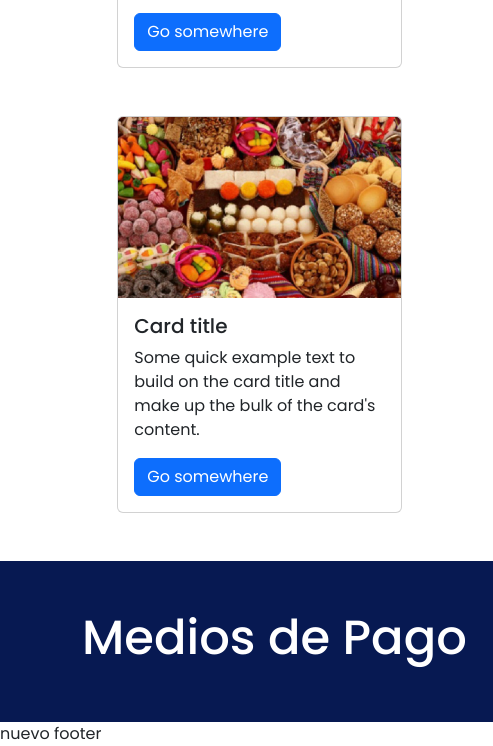
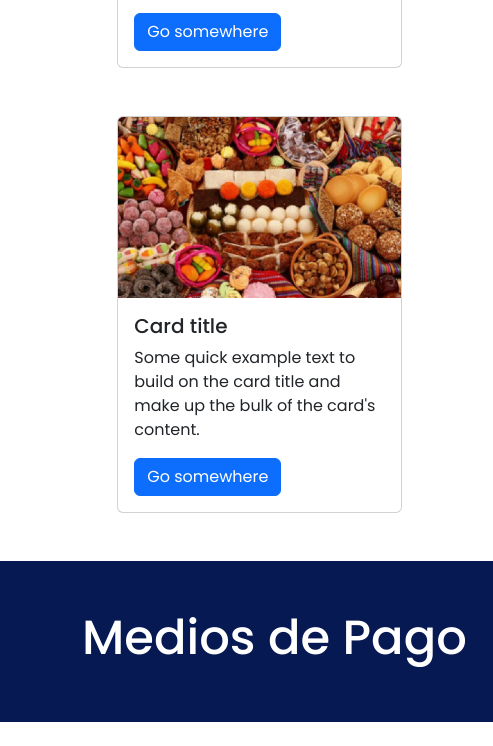
Before and after one commit to CesarOssesC/restaurancito, a plain HTML site: page index.html in a window 1280 px wide. Shown: the part 570-1316 px from the top of the page, 0-493 px from the left. After the commit the page ends 1292 px from the top, so only its background shows below. Drawn offline with nearby package versions, Linux system fonts and the light colour scheme.

Commit message:
quitando footer

```diff
--- a/index.html
+++ b/index.html
@@ -107,7 +107,7 @@
         </div>
     </div>
     <footer>
-        nuevo footer
+
     </footer>
 
 
```
